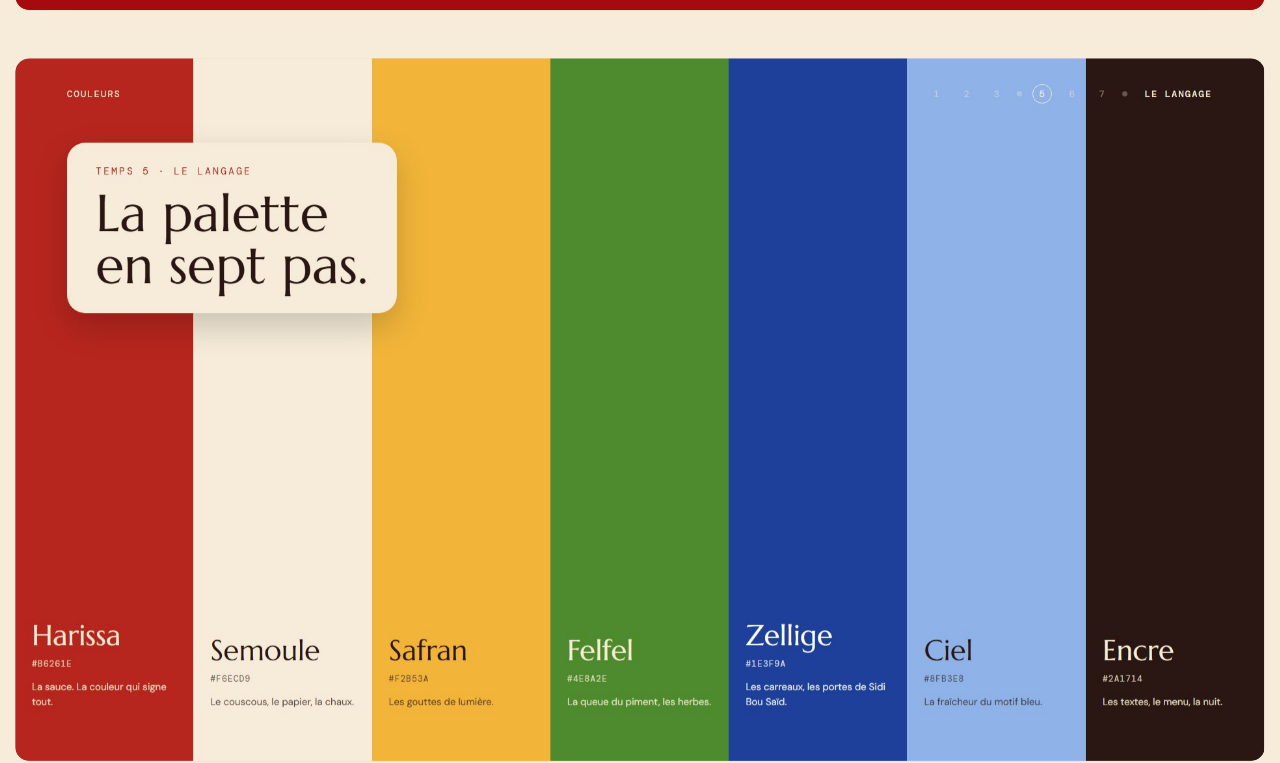
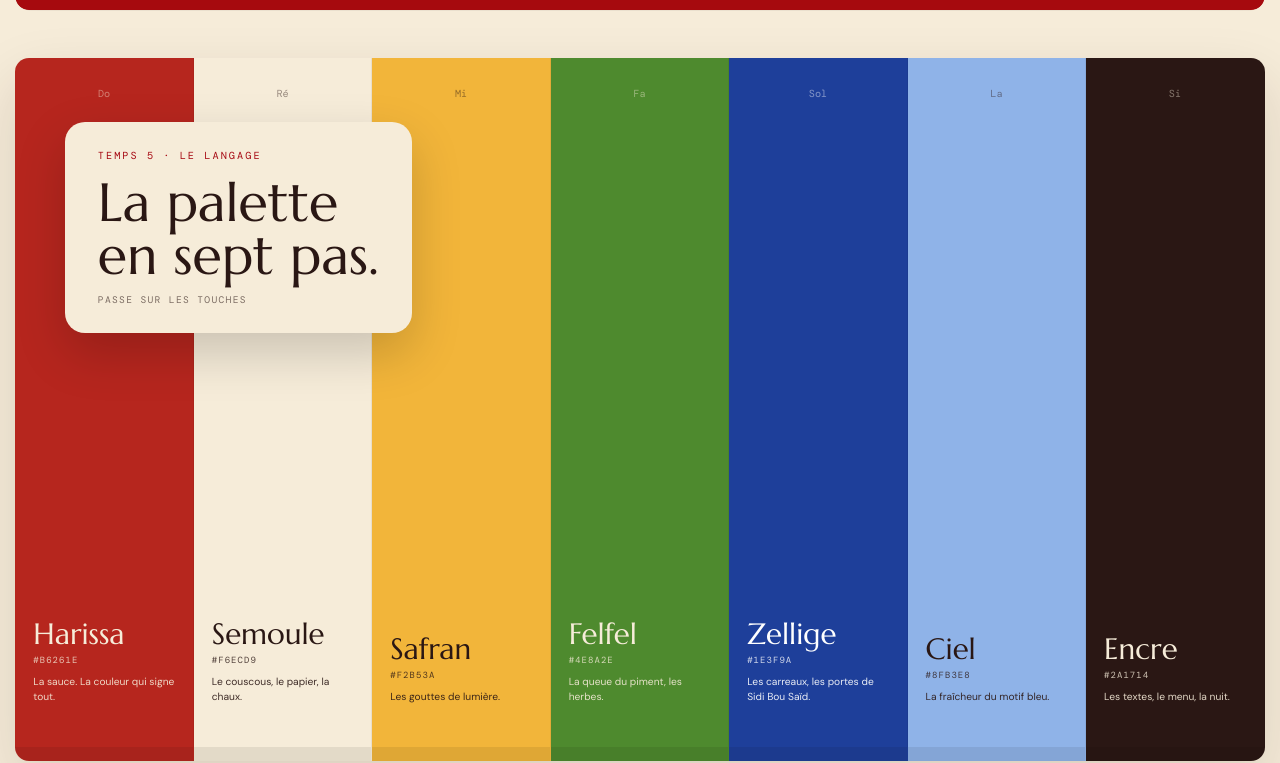
Before and after one commit to Mkhalet/hrisalsa, a plain HTML site: page index.html in a window 1280 px wide. Shown: the part 6764-7527 px from the top of the page. Drawn offline with nearby package versions, Linux system fonts and the light colour scheme.

Commit message:
Add files via upload

```diff
--- a/index.html
+++ b/index.html
@@ -87,6 +87,20 @@ html.chili #chili{display:block}
 .stage .cap.on{opacity:1;transform:none}
 .stage .hint{position:absolute;right:4%;bottom:6%;color:#fff;font-family:'DM Mono',monospace;font-size:12px;letter-spacing:.2em;text-transform:uppercase;opacity:.8;transition:opacity .4s}
 .stage .vig{position:absolute;inset:0;background:radial-gradient(ellipse at center,transparent 55%,rgba(0,0,0,.45));pointer-events:none}
+/* palette piano */
+.pal{position:relative;aspect-ratio:16/9;border-radius:14px;margin-bottom:6vh;overflow:hidden;background:var(--cream);box-shadow:0 24px 60px rgba(42,23,20,.14);display:flex;user-select:none}
+.key{position:relative;flex:1;display:flex;flex-direction:column;justify-content:flex-end;padding:0 1.4vw 4.5%;transform:translateY(-102%);transition:transform .9s cubic-bezier(.34,1.56,.64,1),filter .15s;cursor:pointer;border-right:1px solid rgba(0,0,0,.06);box-shadow:inset 0 -14px 0 rgba(0,0,0,.08)}
+.pal.in .key{transform:none}
+.key.down{transform:translateY(1.6%)!important;filter:brightness(.9);box-shadow:inset 0 -4px 0 rgba(0,0,0,.12),inset 0 10px 24px rgba(0,0,0,.18);transition:transform .08s,filter .08s}
+.key b{font-family:Marcellus;font-weight:400;font-size:clamp(14px,2.3vw,44px);line-height:1}
+.key i{font-style:normal;font-family:'DM Mono',monospace;font-size:clamp(8px,.7vw,13px);letter-spacing:.12em;margin-top:.6em;opacity:.8}
+.key span{font-size:clamp(8px,.8vw,15px);line-height:1.45;margin-top:.9em;opacity:.9}
+.key .note{font-style:normal;position:absolute;top:4%;left:50%;transform:translateX(-50%);font-family:'DM Mono',monospace;font-size:clamp(9px,.8vw,13px);opacity:.45}
+.pal .ttl{position:absolute;left:4%;top:9%;z-index:3;background:var(--cream);border-radius:20px;padding:2.2% 2.6%;box-shadow:0 20px 50px rgba(0,0,0,.18);opacity:0;transform:translateY(-20px);transition:all .8s var(--out) 1s;pointer-events:none}
+.pal.in .ttl{opacity:1;transform:none}
+.pal .ttl small{display:block;font-family:'DM Mono',monospace;font-size:clamp(9px,.8vw,14px);letter-spacing:.2em;text-transform:uppercase;color:var(--red)}
+.pal .ttl div{font-family:Marcellus;font-size:clamp(22px,4.2vw,80px);line-height:1;margin-top:.25em}
+.pal .ttl p{font-family:'DM Mono',monospace;font-size:clamp(8px,.75vw,13px);letter-spacing:.14em;text-transform:uppercase;opacity:.6;margin-top:1em}
 /* dishes carousel */
 .car{position:relative;border-radius:14px;margin-bottom:6vh;background:var(--ink);color:var(--cream);padding:7vh 0 8vh;overflow:hidden;box-shadow:0 30px 80px rgba(42,23,20,.16)}
 .car h2{font-family:Marcellus;font-weight:400;font-size:clamp(34px,5vw,84px);line-height:1;padding:0 5vw}
@@ -184,6 +198,17 @@ function walkFrame(){if(!walk)return;const r=walk.getBoundingClientRect(),vh=inn
   walk.querySelector('.c2').classList.toggle('on',p>.6&&p<.95);
   walk.querySelector('.hint').style.opacity=p<.05?.8:0}
 addEventListener('scroll',walkFrame,{passive:true});addEventListener('resize',walkFrame);
+/* palette piano */
+function buildPal(){const k=[['#B6261E','#F6ECD9','Harissa','La sauce. La couleur qui signe tout.','Do',261.63],['#F6ECD9','#2A1714','Semoule','Le couscous, le papier, la chaux.','Ré',293.66],['#F2B53A','#2A1714','Safran','Les gouttes de lumière.','Mi',329.63],['#4E8A2E','#F6ECD9','Felfel','La queue du piment, les herbes.','Fa',349.23],['#1E3F9A','#fff','Zellige','Les carreaux, les portes de Sidi Bou Saïd.','Sol',392],['#8FB3E8','#2A1714','Ciel','La fraîcheur du motif bleu.','La',440],['#2A1714','#F6ECD9','Encre','Les textes, le menu, la nuit.','Si',493.88]];
+  const p=document.createElement('div');p.className='pal';
+  p.innerHTML='<div class="ttl"><small>Temps 5 · Le langage</small><div>La palette<br>en sept pas.</div><p>Passe sur les touches</p></div>'+
+    k.map(([bg,fg,n,t,no,f],i)=>`<div class="key" data-f="${f}" style="background:${bg};color:${fg};transition-delay:${i*.11}s"><em class="note">${no}</em><b>${n}</b><i>${bg.toUpperCase()}</i><span>${t}</span></div>`).join('');
+  const keys=[...p.querySelectorAll('.key')];
+  const hit=key=>{if(!key)return;key.classList.add('down');setTimeout(()=>key.classList.remove('down'),180)};
+  keys.forEach(key=>{key.addEventListener('pointerdown',e=>{e.preventDefault();hit(key)});key.addEventListener('mouseenter',()=>hit(key))});
+  let swept=false;
+  const io=new IntersectionObserver(es=>es.forEach(e=>{if(e.isIntersecting){p.classList.add('in');setTimeout(()=>keys.forEach(x=>x.style.transitionDelay='0s'),1600);io.disconnect()}}),{threshold:.3});
+  io.observe(p);return p}
 /* dishes carousel */
 function buildCar(){const d=[['couscous','Couscous Cha-Cha','1·2·cha-cha-cha · 28 DT'],['ojja','Ojja Mambo','Tempo vif · 22 DT'],['ma9rouna','Ma9rouna Rueda','En cercle · 24 DT']];
   const c=document.createElement('div');c.className='car';
@@ -208,7 +233,7 @@ function buildCar(){const d=[['couscous','Couscous Cha-Cha','1·2·cha-cha-cha
 /* build pages */
 const main=document.getElementById('pages');const frames=[];
 beats.forEach(([a,b],i)=>{const s=document.createElement('section');s.id='t'+(i+1);s.dataset.i=i;
-  for(let n=a;n<=b;n++){if(n===17){s.appendChild(buildCar());continue}if(n===13){s.appendChild(buildWalk());continue}if(n===14)continue;const f=document.createElement('div');f.className='fr';
+  for(let n=a;n<=b;n++){if(n===17){s.appendChild(buildCar());continue}if(n===10){s.appendChild(buildPal());continue}if(n===13){s.appendChild(buildWalk());continue}if(n===14)continue;const f=document.createElement('div');f.className='fr';
     if(n>1&&!RM&&!SMALL){f.classList.add('anim');if(n%3===1)f.classList.add('l');else if(n%3===2)f.classList.add('r')}
     const im=new Image();im.src='p'+String(n).padStart(2,'0')+'.jpg?v=4';im.alt=alts[n];if(n>2)im.loading='lazy';
     f.appendChild(im);s.appendChild(f);frames.push(f)}
```
